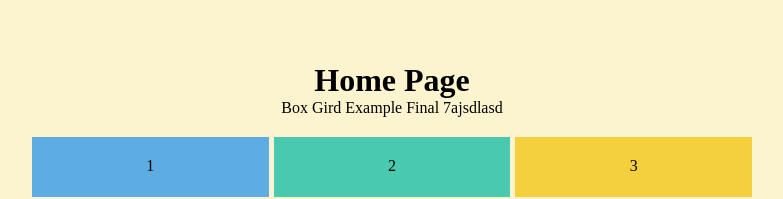
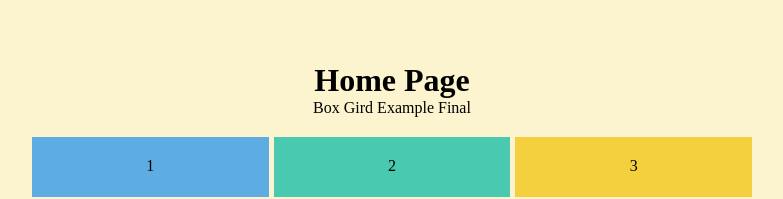
Before and after one commit to baoquitran/checkout-github, a plain HTML site: page index.html in a window 1280 px wide. Shown: the part 158-357 px from the top of the page, without its empty margins (248-1031 px from the left). Drawn offline with Linux system fonts and the light colour scheme.

Commit message:
i'm done

```diff
--- a/index.html
+++ b/index.html
@@ -8,7 +8,7 @@
   <body>
     <header>
       <h1>Home Page</h1>
-      <p>Box Gird Example Final 7ajsdlasd</p>
+      <p>Box Gird Example Final</p>
     </header>
     <section>
       <div class="box">1</div>
```
